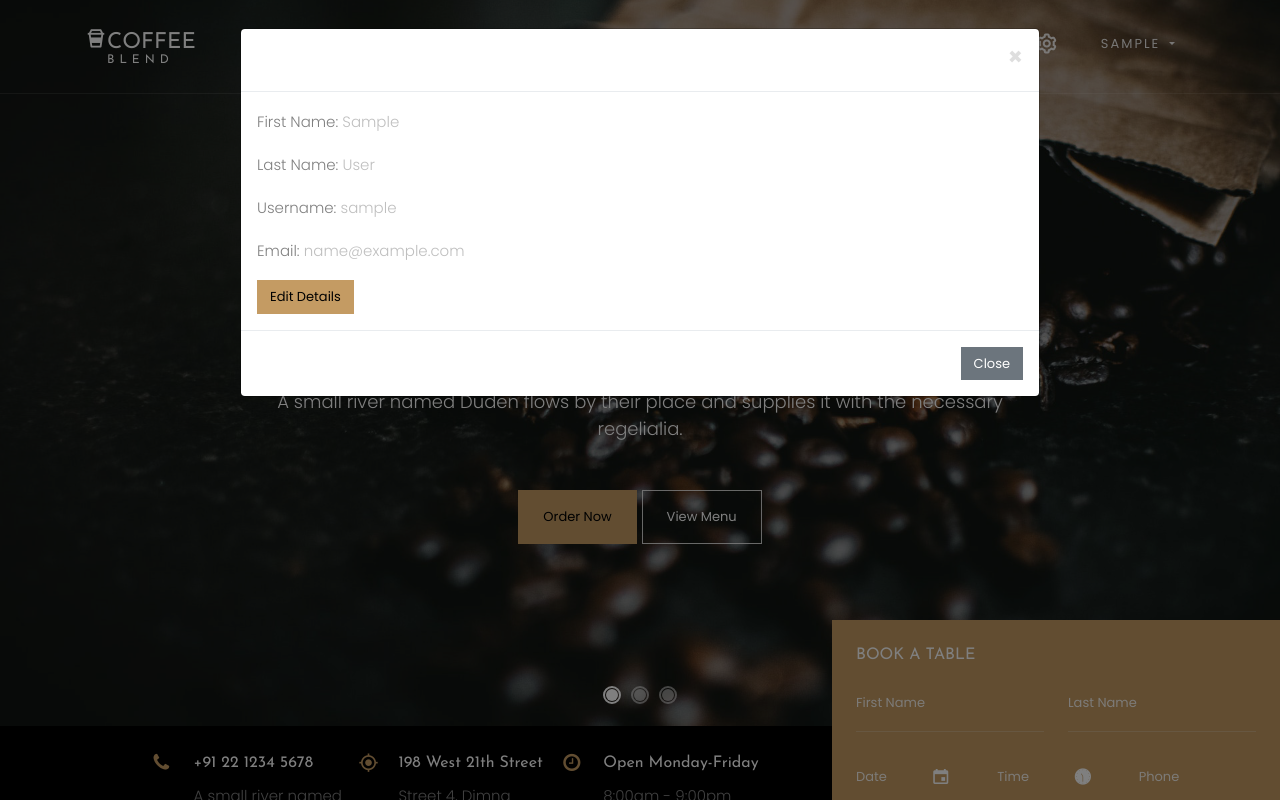
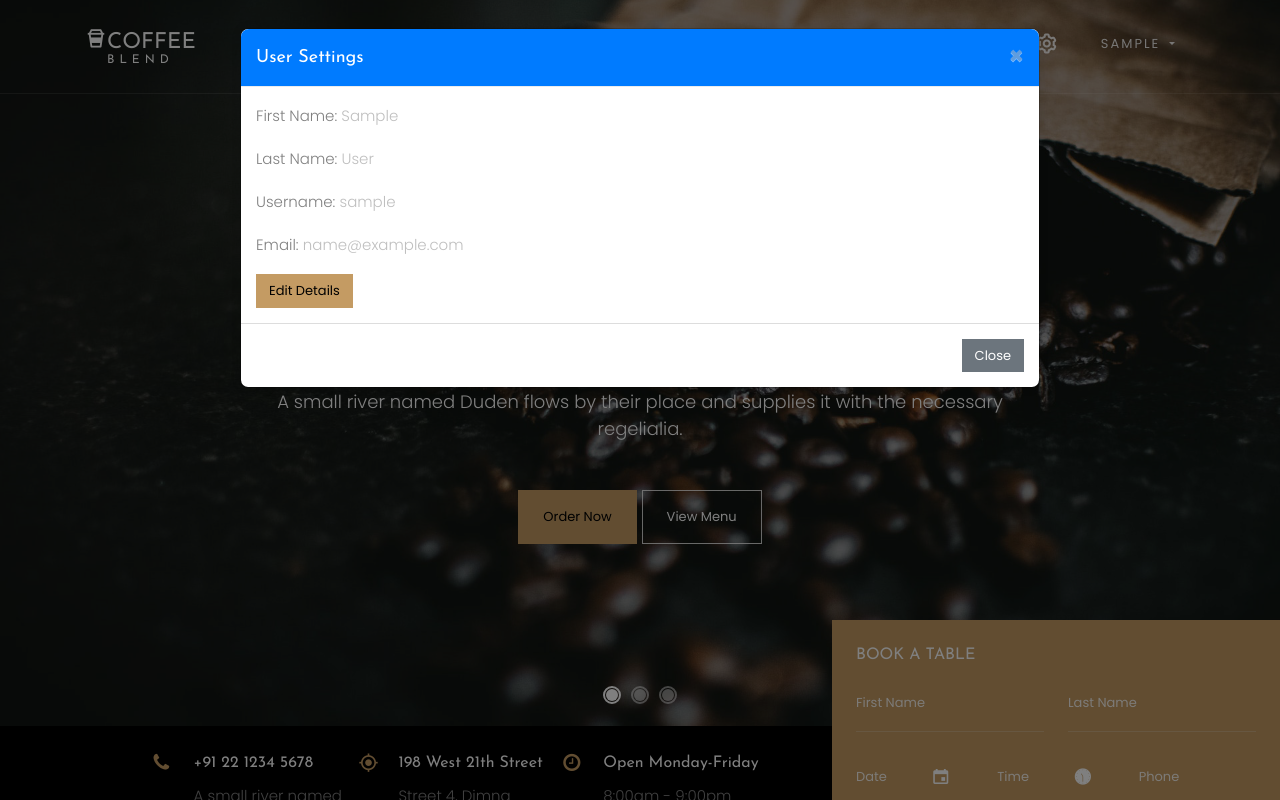
Before and after one commit to Arunabh97/Coffee-Blend, a PHP site: page /coffee-blend/index.php in a window 1280 px wide, after a click that opens the changed part. Run offline with PHP 8.4, Linux system fonts and the light colour scheme; the visitor is signed in with stand-in values (Sample User, id 1); tables that the repository leaves empty or names only in its code hold one stand-in row (values such as "Sample post"); some libraries are stand-ins or nearby versions; some web fonts are replaced.

Commit message:
enhanced the modal look of user settings

```diff
--- a/includes/header.php
+++ b/includes/header.php
@@ -63,6 +63,97 @@ if (isset($_SESSION['user_id'])) {
     <link rel="stylesheet" href="<?php echo APPURL; ?>/css/flaticon.css">
     <link rel="stylesheet" href="<?php echo APPURL; ?>/css/icomoon.css">
     <link rel="stylesheet" href="<?php echo APPURL; ?>/css/style.css">
+    <style>
+    /* Customize the modal appearance */
+    .modal-content {
+        background-color: #fff;
+        border-radius: 8px;
+        box-shadow: 0 0 10px rgba(0, 0, 0, 0.1);
+    }
+
+    .modal-header {
+        background-color: #007bff;
+        color: #fff;
+        border-radius: 8px 8px 0 0;
+        padding: 15px;
+        text-align: center;
+    }
+
+    .modal-header h5 {
+        margin: 0;
+        font-size: 18px;
+    }
+
+    .modal-body {
+        padding: 15px;
+    }
+
+    .modal-footer {
+        border-top: 1px solid #ddd;
+        padding: 15px;
+        text-align: center;
+        border-radius: 0 0 8px 8px;
+    }
+
+    /* Customize the form inside the modal */
+    #editDetailsForm {
+        max-width: 300px;
+        margin: 0 auto;
+    }
+
+    #editDetailsForm label {
+        display: block;
+        margin-bottom: 8px;
+        font-weight: bold;
+        color: #333;
+        font-size: 14px;
+    }
+
+    #editDetailsForm input {
+        width: 100%;
+        padding: 8px;
+        margin-bottom: 12px;
+        box-sizing: border-box;
+        border: 1px solid #ddd;
+        border-radius: 4px;
+        font-size: 14px;
+        transition: border-color 0.3s ease-in-out;
+    }
+
+    #editDetailsForm input:focus {
+        border-color: #007bff;
+    }
+
+    #saveChangesBtn,
+    #cancelEditBtn {
+        display: inline-block;
+        padding: 8px 15px;
+        border: none;
+        border-radius: 4px;
+        cursor: pointer;
+        font-size: 14px;
+        transition: background-color 0.3s ease-in-out, color 0.3s ease-in-out;
+    }
+
+    #saveChangesBtn {
+        background-color: #28a745;
+        color: #fff;
+    }
+
+    #saveChangesBtn:hover {
+        background-color: #218838;
+    }
+
+    #cancelEditBtn {
+        color: #007bff;
+        margin-left: 10px;
+    }
+
+    #cancelEditBtn:hover {
+        color: #0056b3;
+    }
+</style>
+
   </head>
   <body>
   	<nav class="navbar navbar-expand-lg navbar-dark ftco_navbar bg-dark ftco-navbar-light" id="ftco-navbar">
```
